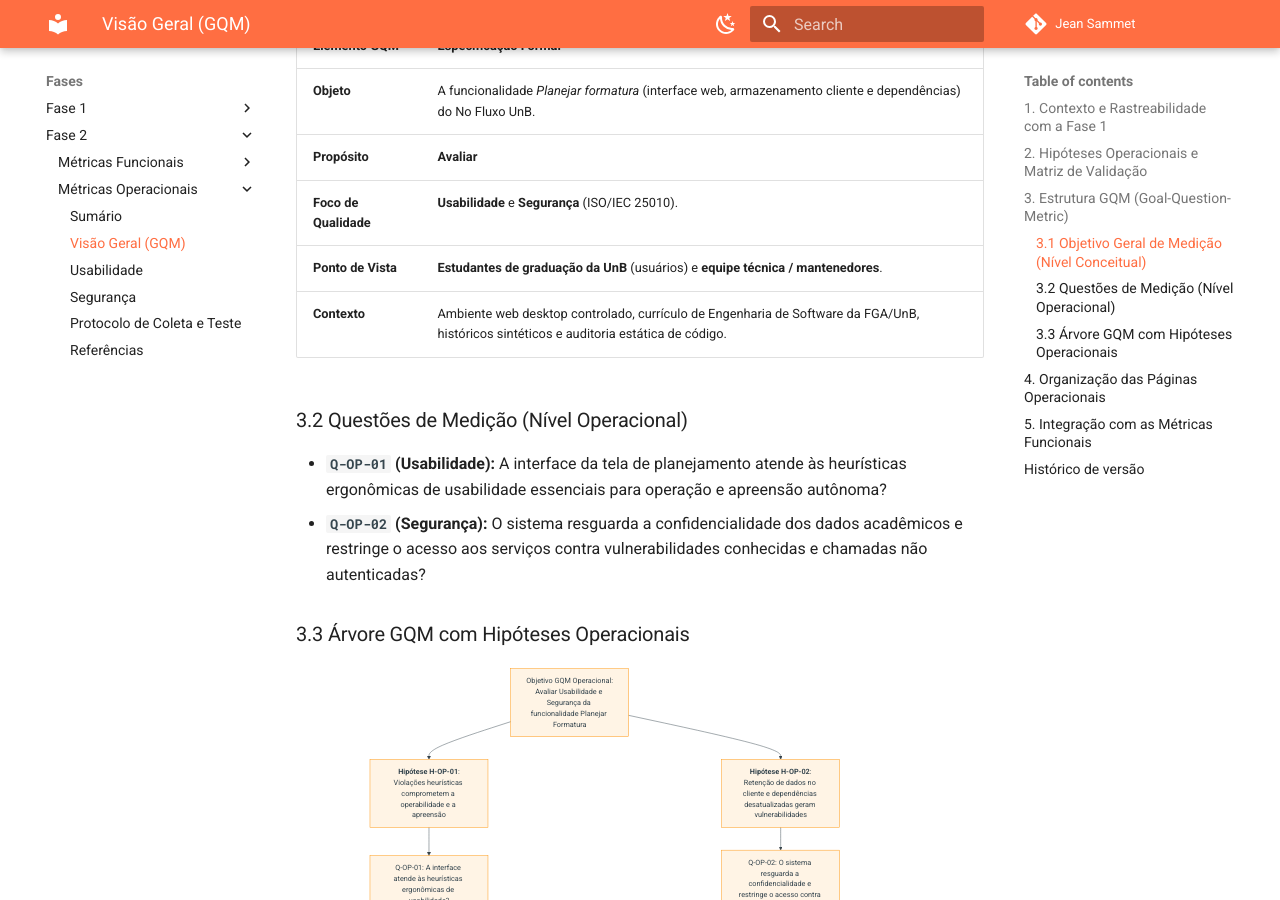
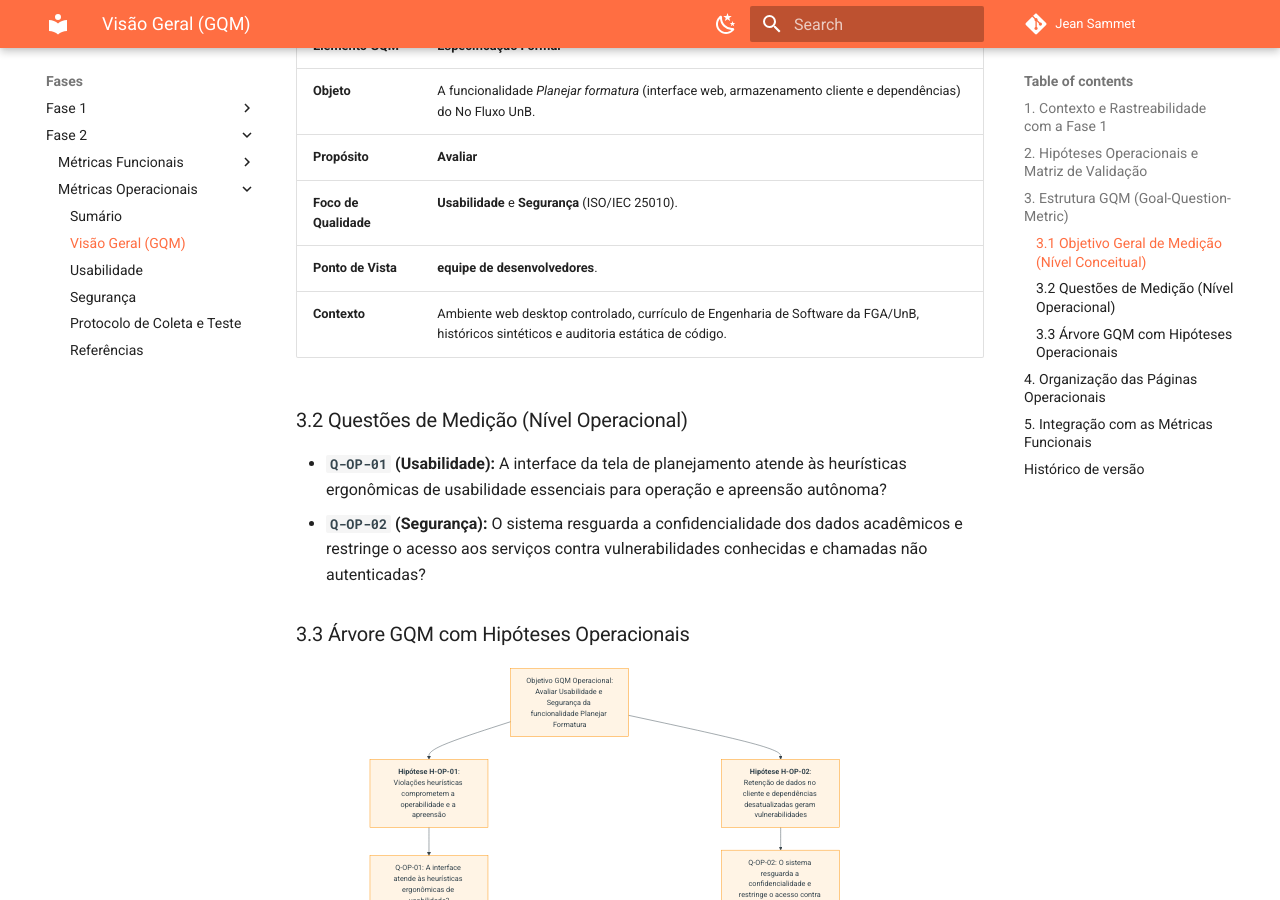
Before and after one commit to FCTE-Qualidade-de-Software-1/2026-2_T02_JEAN_SAMMET, an MkDocs documentation site: the page built from docs/fases/fase2/operacionais/visaoGeral.md, in a window 1280 px wide and 900 px high, scrolled down 2014 px. Built offline with MkDocs 1.6.1 and Material for MkDocs 9.7.7, drawn with Linux system fonts in a browser that asks for light colours; comment, search, counter and statistics services are not loaded.

Commit message:
docs: ajustando o ponto de vista das metricas operacionais

```diff
--- a/docs/fases/fase2/operacionais/visaoGeral.md
+++ b/docs/fases/fase2/operacionais/visaoGeral.md
@@ -42,7 +42,7 @@ Formuladas a partir das limitações levantadas na Fase 1 ([Software Escolhido](
 | **Objeto** | A funcionalidade _Planejar formatura_ (interface web, armazenamento cliente e dependências) do No Fluxo UnB. |
 | **Propósito** | **Avaliar** |
 | **Foco de Qualidade** | **Usabilidade** e **Segurança** (ISO/IEC 25010). |
-| **Ponto de Vista** | **Estudantes de graduação da UnB** (usuários) e **equipe técnica / mantenedores**. |
+| **Ponto de Vista** | **equipe de desenvolvedores**. |
 | **Contexto** | Ambiente web desktop controlado, currículo de Engenharia de Software da FGA/UnB, históricos sintéticos e auditoria estática de código. |
 
 ### 3.2 Questões de Medição (Nível Operacional)
```
